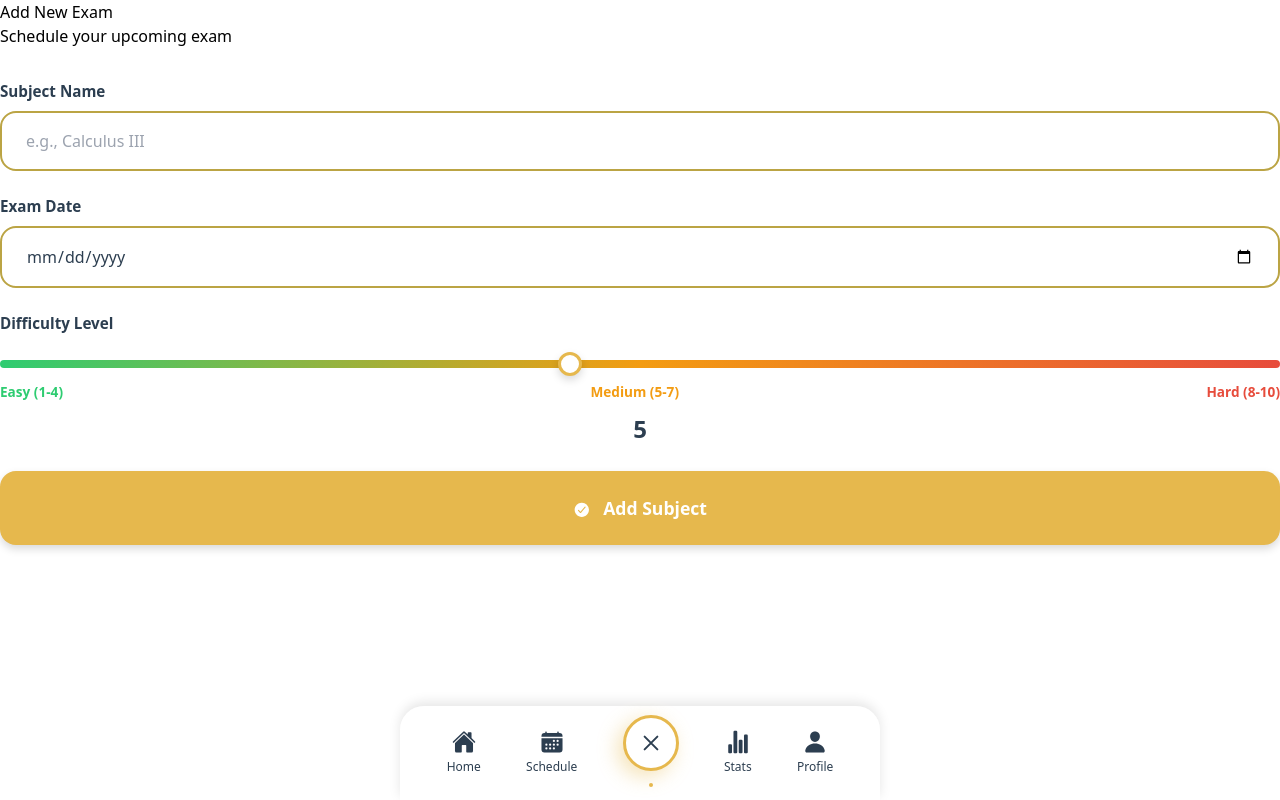
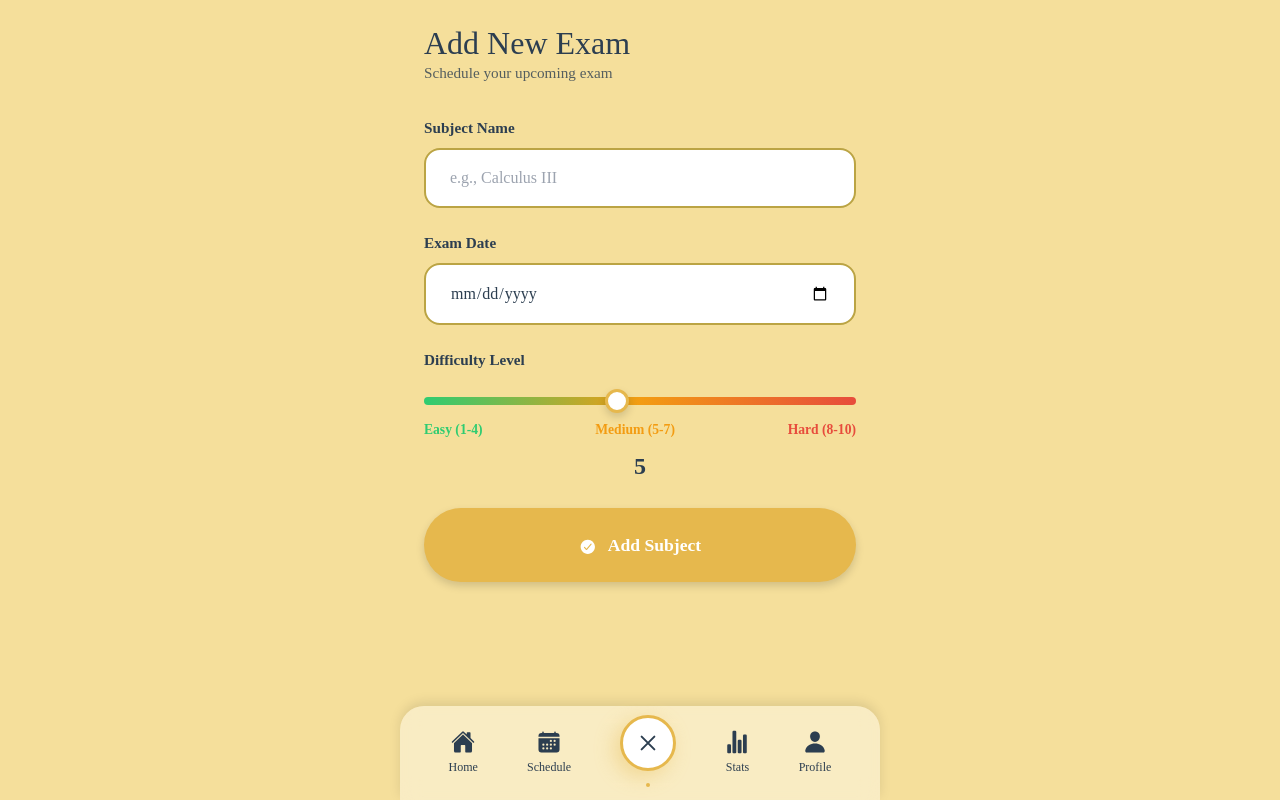
Before and after one commit to 55mL/study-planner, a Python web app: template app/templates/add.html in a window 1280 px wide. Run offline with Jinja, Linux system fonts and the light colour scheme; the template is opened without the code that fills it, so the values that code supplies are empty; some libraries are stand-ins or nearby versions; some web fonts are replaced.

Commit message:
add comment

```diff
--- a/app/static/css/components.css
+++ b/app/static/css/components.css
@@ -1,3 +1,45 @@
+/*
+ * File     : components.css
+ * Descript : รูปแบบส่วนประกอบทุกอย่าง แยกตามหน้า 5 หน้า
+ * Update   : 2025-10-06 12:51 AM (Neptune)
+ *
+ */
+
+/*
+ * ----------------------------------
+ * ทัั่วไป (ใช้ได้ทุกหน้า)
+ * ----------------------------------
+ */
+body {
+    font-family: 'SF Pro Bold'; /* ฟอนต์ภาษาอังกฤษ */
+    /* font-size: 'SF Thonburi'; ฟอนต์ภาษาไทย มีหัว */
+    /* font-size: 'Sukhumvit Bold'; ฟอนต์ภาษาไทย ไม่มีหัว */
+    background: var(--bg-primary);
+    color: var(--color-dark);
+    transition: background 0.4s ease, color 0.4s ease;
+    overflow-x: hidden;
+}
+
+.app-container {
+    max-width: 480px;
+    margin: 0 auto;
+    min-height: 100vh;
+    background: var(--bg-primary);
+    position: relative;
+    padding-bottom: 80px;
+    transition: background 0.4s ease;
+}
+
+.main-content {
+    padding: var(--spacing-md);
+    padding-bottom: var(--spacing-xl);
+}
+
+h1, h2, h3, h4, h5, h6 {
+    font-weight: 700;
+    line-height: 1.2;
+}
+
 .page-header {
     display: flex;
     align-items: center;
@@ -5,17 +47,32 @@
     margin-bottom: var(--spacing-lg);
 }
 
-.user-avatar {
-    width: 60px;
-    height: 60px;
-    border-radius: var(--radius-full);
-    background: var(--color-white);
-    border: 3px solid var(--bg-secondary);
-    flex-shrink: 0;
+.greeting {
+    flex: 1;
 }
 
-.greeting {
-    flex: 1;
+.welcome-text {
+    font-size: 0.95rem;
+    color: var(--color-dark);
+    opacity: 0.8;
+}
+
+.page-title {
+    font-size: 2rem;
+    color: var(--color-dark);
+    margin: 0;
+}
+
+.section-title {
+    font-size: 1.5rem;
+    color: var(--color-dark);
+    margin-bottom: var(--spacing-xs);
+}
+
+.section-subtitle {
+    font-size: 0.9rem;
+    color: var(--color-gray);
+    margin-bottom: var(--spacing-md);
 }
 
 .top-header {
@@ -262,233 +396,13 @@
     background: var(--color-dark);
 }
 
-.bottom-nav {
-    position: fixed;
-    bottom: 0;
-    left: 50%;
-    transform: translateX(-50%);
-    width: 100%;
-    max-width: 480px;
-    /* background: var(--bg-primary); */
-    background-color: rgba(255, 255, 255, 0.4);
-    backdrop-filter: blur(10px);
-    padding: var(--spacing-sm) var(--spacing-md);
-    display: flex;
-    justify-content: space-around;
-    align-items: center;
-    border-radius: var(--radius-lg) var(--radius-lg) 0 0;
-    box-shadow: 0 -4px 12px rgba(0, 0, 0, 0.1);
-    transition: background 0.4s ease;
-    z-index: 1000;
-}
+ /*
+ * ----------------------------------
+ * หน้าที่ 2 : Calendar Page
+ * ----------------------------------
+ */
 
-.nav-item {
-    display: flex;
-    flex-direction: column;
-    align-items: center;
-    gap: 4px;
-    color: var(--color-dark);
-    text-decoration: none;
-    font-size: 0.75rem;
-    transition: all 0.3s ease;
-    padding: var(--spacing-xs);
-    border-radius: var(--radius-sm);
-    position: relative;
-}
-
-.nav-item ion-icon {
-    font-size: 1.5rem;
-}
-
-.nav-item:hover {
-    color: var(--color-dark);
-}
-
-.nav-item.active {
-    color: var(--color-accent);
-}
-
-.nav-item.active::after {
-    content: '';
-    position: absolute;
-    bottom: -8px;
-    left: 50%;
-    transform: translateX(-50%);
-    width: 4px;
-    height: 4px;
-    border-radius: 50%;
-    background: var(--color-accent);
-}
-
-.nav-item-center {
-    margin-top: -20px;
-}
-
-.add-button {
-    width: 56px;
-    height: 56px;
-    border-radius: var(--radius-full);
-    background: var(--color-white);
-    border: 3px solid var(--color-accent);
-    display: flex;
-    align-items: center;
-    justify-content: center;
-    box-shadow: var(--shadow-lg);
-    transition: all 0.3s ease;
-}
-
-.add-button ion-icon {
-    font-size: 2rem;
-    color: var(--color-dark);
-}
-
-.add-button:hover {
-    transform: scale(1.1) rotate(45deg);
-    box-shadow: 0 8px 20px rgba(230, 184, 77, 0.4);
-}
-
-.page-add .add-button {
-    transform: rotate(45deg);
-    box-shadow: 0 8px 20px rgba(230, 184, 77, 0.4);
-}
-
-.page-add .add-button:hover {
-    transform: scale(1.1) rotate(45deg);
-}
-
-.form-group {
-    margin-bottom: var(--spacing-md);
-}
-
-.form-label {
-    display: block;
-    font-size: 0.95rem;
-    font-weight: 600;
-    color: var(--color-dark);
-    margin-bottom: var(--spacing-xs);
-}
-
-.form-input,
-.form-select,
-.form-textarea {
-    width: 100%;
-    padding: var(--spacing-sm) var(--spacing-md);
-    border: 2px solid var(--bg-secondary);
-    border-radius: var(--radius-md);
-    font-size: 1rem;
-    font-family: inherit;
-    background: var(--color-white);
-    color: var(--color-dark);
-    transition: all 0.3s ease;
-}
-
-.form-input:focus,
-.form-select:focus,
-.form-textarea:focus {
-    outline: none;
-    border-color: var(--color-accent);
-    box-shadow: 0 0 0 3px rgba(0, 0, 0, 0.1);
-}
-
-.form-textarea {
-    min-height: 100px;
-    resize: vertical;
-}
-
-.difficulty-slider {
-    margin-top: var(--spacing-sm);
-}
-
-.slider-container {
-    position: relative;
-    width: 100%;
-    height: 50px;
-}
-
-.slider-input {
-    width: 100%;
-    height: 8px;
-    border-radius: var(--radius-full);
-    background: linear-gradient(to right, var(--difficulty-easy) 0%, var(--difficulty-medium) 50%, var(--difficulty-hard) 100%);
-    outline: none;
-    -webkit-appearance: none;
-    appearance: none;
-}
-
-.slider-input::-webkit-slider-thumb {
-    -webkit-appearance: none;
-    appearance: none;
-    width: 24px;
-    height: 24px;
-    border-radius: 50%;
-    background: var(--color-white);
-    cursor: pointer;
-    box-shadow: var(--shadow-md);
-    border: 3px solid var(--color-accent);
-}
-
-.slider-input::-moz-range-thumb {
-    width: 24px;
-    height: 24px;
-    border-radius: 50%;
-    background: var(--color-white);
-    cursor: pointer;
-    box-shadow: var(--shadow-md);
-    border: 3px solid var(--color-accent);
-}
-
-.slider-labels {
-    display: flex;
-    justify-content: space-between;
-    margin-top: var(--spacing-xs);
-    font-size: 0.85rem;
-}
-
-.slider-label-easy {
-    color: var(--difficulty-easy);
-    font-weight: 600;
-}
-
-.slider-label-medium {
-    color: var(--difficulty-medium);
-    font-weight: 600;
-}
-
-.slider-label-hard {
-    color: var(--difficulty-hard);
-    font-weight: 600;
-}
-
-.difficulty-value {
-    text-align: center;
-    margin-top: var(--spacing-xs);
-    font-size: 1.5rem;
-    font-weight: 700;
-    color: var(--color-dark);
-}
-
-.btn-primary {
-    width: 100%;
-    padding: var(--spacing-md);
-    background: var(--color-accent);
-    color: var(--color-white);
-    border-radius: var(--radius-md);
-    font-size: 1.1rem;
-    font-weight: 700;
-    box-shadow: var(--shadow-md);
-    transition: all 0.3s ease;
-}
-
-.btn-primary:hover {
-    transform: translateY(-2px);
-    box-shadow: var(--shadow-lg);
-}
-
-.btn-primary:active {
-    transform: translateY(0);
-}
-
-.calendar-container {
+ .calendar-container {
     background: var(--color-white);
     border-radius: var(--radius-lg);
     padding: var(--spacing-md);
@@ -643,6 +557,182 @@
     vertical-align: middle;
 }
 
+ /*
+ * ----------------------------------
+ * หน้าที่ 3 : Add Subject Page
+ * ----------------------------------
+ */
+
+.add-button {
+    width: 56px;
+    height: 56px;
+    border-radius: var(--radius-full);
+    background: var(--color-white);
+    border: 3px solid var(--color-accent);
+    display: flex;
+    align-items: center;
+    justify-content: center;
+    box-shadow: var(--shadow-lg);
+    transition: all 0.3s ease;
+}
+
+.add-button ion-icon {
+    font-size: 2rem;
+    color: var(--color-dark);
+}
+
+.add-button:hover {
+    transform: scale(1.1) rotate(45deg);
+    box-shadow: 0 8px 20px rgba(230, 184, 77, 0.4);
+}
+
+.page-add .add-button {
+    transform: rotate(45deg);
+    box-shadow: 0 8px 20px rgba(230, 184, 77, 0.4);
+}
+
+.page-add .add-button:hover {
+    transform: scale(1.1) rotate(45deg);
+}
+
+.form-group {
+    margin-bottom: var(--spacing-md);
+}
+
+.form-label {
+    display: block;
+    font-size: 0.95rem;
+    font-weight: 600;
+    color: var(--color-dark);
+    margin-bottom: var(--spacing-xs);
+}
+
+.form-input,
+.form-select,
+.form-textarea {
+    width: 100%;
+    padding: var(--spacing-sm) var(--spacing-md);
+    border: 2px solid var(--bg-secondary);
+    border-radius: var(--radius-md);
+    font-size: 1rem;
+    font-family: inherit;
+    background: var(--color-white);
+    color: var(--color-dark);
+    transition: all 0.3s ease;
+}
+
+.form-input:focus,
+.form-select:focus,
+.form-textarea:focus {
+    outline: none;
+    border-color: var(--color-accent);
+    box-shadow: 0 0 0 3px rgba(0, 0, 0, 0.1);
+}
+
+.form-textarea {
+    min-height: 100px;
+    resize: vertical;
+}
+
+.difficulty-slider {
+    margin-top: var(--spacing-sm);
+}
+
+.slider-container {
+    position: relative;
+    width: 100%;
+    height: 50px;
+}
+
+.slider-input {
+    width: 100%;
+    height: 8px;
+    border-radius: var(--radius-full);
+    background: linear-gradient(to right, var(--difficulty-easy) 0%, var(--difficulty-medium) 50%, var(--difficulty-hard) 100%);
+    outline: none;
+    -webkit-appearance: none;
+    appearance: none;
+}
+
+.slider-input::-webkit-slider-thumb {
+    -webkit-appearance: none;
+    appearance: none;
+    width: 24px;
+    height: 24px;
+    border-radius: 50%;
+    background: var(--color-white);
+    cursor: pointer;
+    box-shadow: var(--shadow-md);
+    border: 3px solid var(--color-accent);
+}
+
+.slider-input::-moz-range-thumb {
+    width: 24px;
+    height: 24px;
+    border-radius: 50%;
+    background: var(--color-white);
+    cursor: pointer;
+    box-shadow: var(--shadow-md);
+    border: 3px solid var(--color-accent);
+}
+
+.slider-labels {
+    display: flex;
+    justify-content: space-between;
+    margin-top: var(--spacing-xs);
+    font-size: 0.85rem;
+}
+
+.slider-label-easy {
+    color: var(--difficulty-easy);
+    font-weight: 600;
+}
+
+.slider-label-medium {
+    color: var(--difficulty-medium);
+    font-weight: 600;
+}
+
+.slider-label-hard {
+    color: var(--difficulty-hard);
+    font-weight: 600;
+}
+
+.difficulty-value {
+    text-align: center;
+    margin-top: var(--spacing-xs);
+    font-size: 1.5rem;
+    font-weight: 700;
+    color: var(--color-dark);
+}
+
+.btn-primary {
+    width: 100%;
+    padding: var(--spacing-md);
+    background: var(--color-accent);
+    color: var(--color-white);
+    border-radius: var(--radius-button);
+    font-size: 1.1rem;
+    font-weight: 700;
+    box-shadow: var(--shadow-md);
+    transition: all 0.3s ease;
+}
+
+.btn-primary:hover {
+    transform: translateY(-2px);
+    box-shadow: var(--shadow-lg);
+}
+
+.btn-primary:active {
+    transform: translateY(0);
+}
+
+ /*
+ * ----------------------------------
+ * หน้าที่ 4 : Stats Page
+ * ----------------------------------
+ */
+
 .stats-tabs {
     display: flex;
     gap: var(--spacing-sm);
--- a/app/static/css/main.css
+++ b/app/static/css/main.css
@@ -185,9 +185,15 @@ body[data-day="sunday"] {
     font-family: 'Sukhumvit Bold';
     src: url(/app/static/fonts/Sukhumvit/SukhumvitSet-Bold.ttf);
 }
+
 @font-face {
     font-family: 'Sukhumvit SemiBold';
     src: url(/app/static/fonts/Sukhumvit/SukhumvitSet-SemiBold.ttf);
+}
+
+@font-face {
+    font-family: 'SF Thonburi';
+    src: url(/app/static/fonts/SF\ Thonburi.ttf);
 }
 
 /* ฟอนต์สำรอง(น่ารัก) */
```
Also changed, not shown: other parts of app/static/css/components.css (+85 -2 lines).
